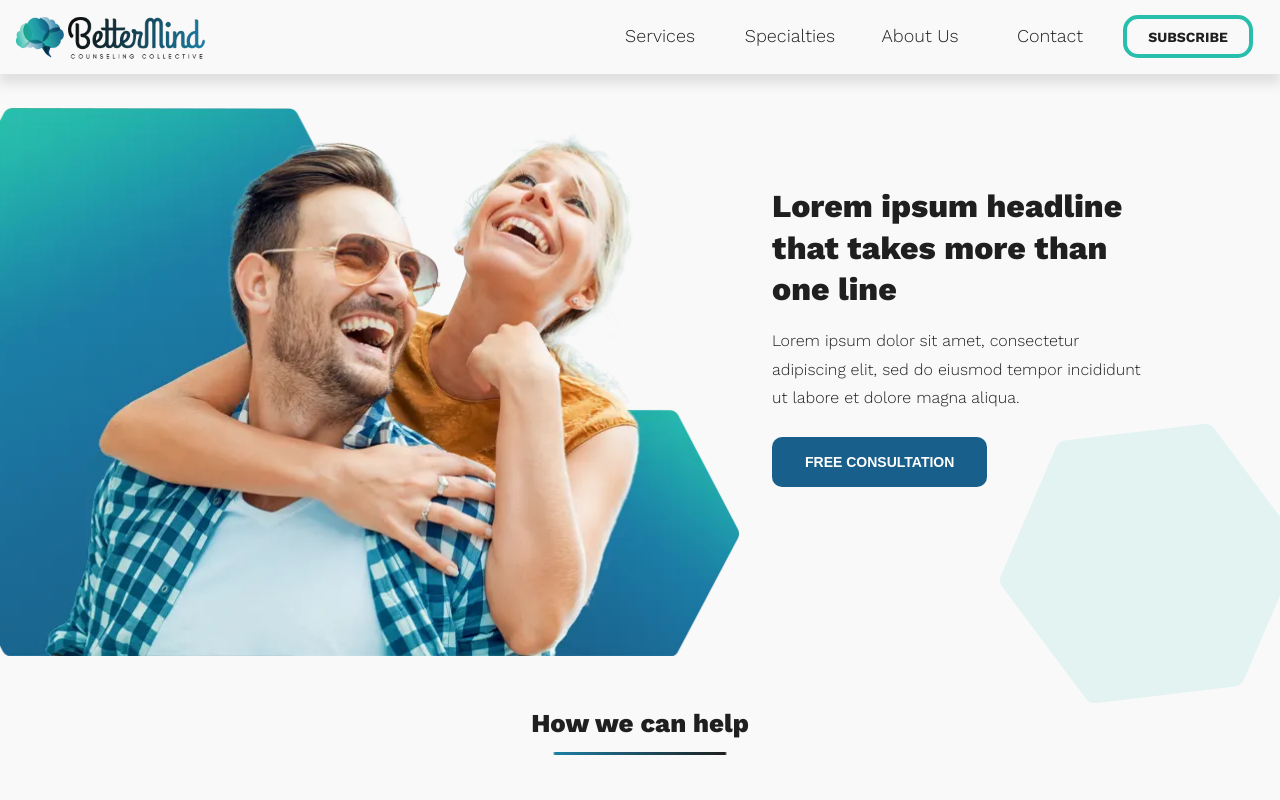
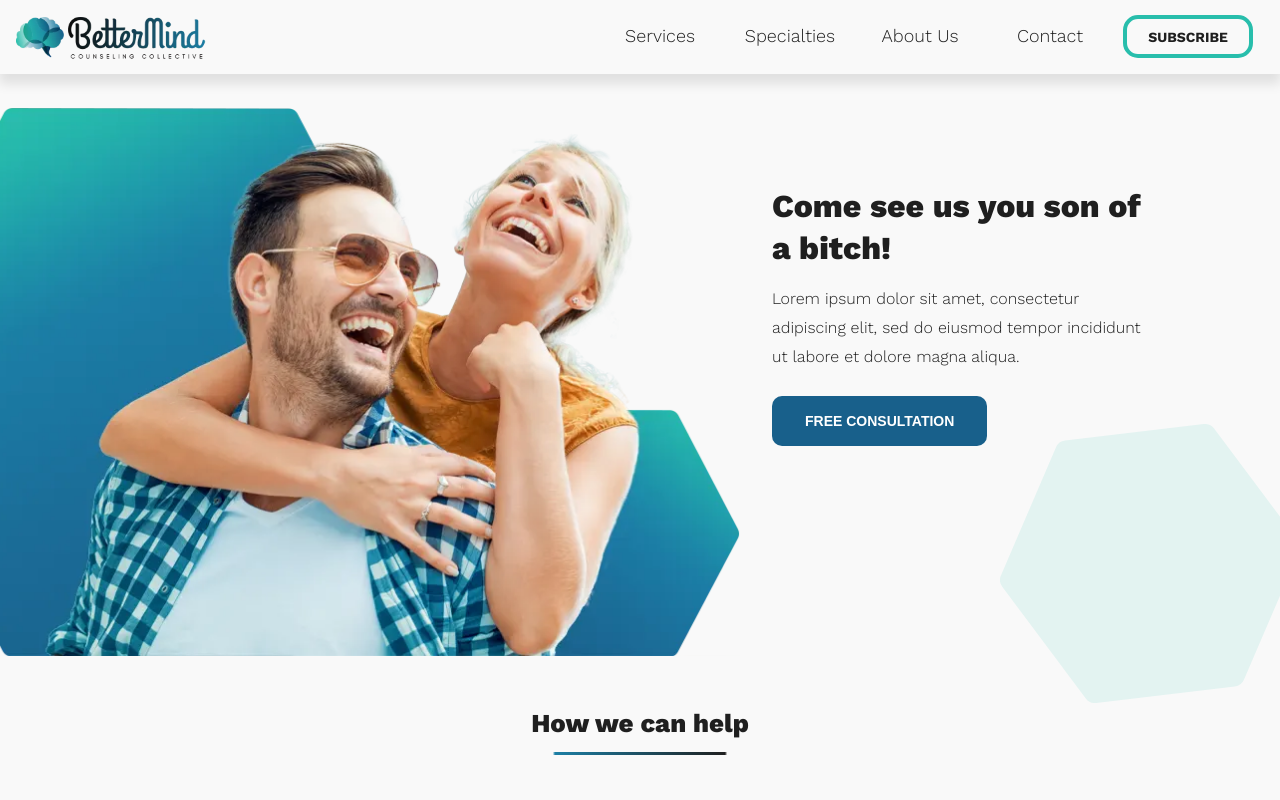
Before and after one commit to jpwallace22/BetterMind, a Next.js app: page / in a window 1280 px wide. Shown: the top 800 px of the page. Built offline with nearby package versions, Linux system fonts and the light colour scheme; a web font is replaced by a local one.

Commit message:
added header

```diff
--- a/pages/index.js
+++ b/pages/index.js
@@ -31,9 +31,7 @@ export default function Home() {
 
       <main className="homepage grid">
         <div className="hero-content px-1">
-          <h2 className="hero">
-            Lorem ipsum headline that takes more than one line
-          </h2>
+          <h2 className="hero">Come see us you son of a bitch!</h2>
           <p>
             Lorem ipsum dolor sit amet, consectetur adipiscing elit, sed do
             eiusmod tempor incididunt ut labore et dolore magna aliqua.
```
